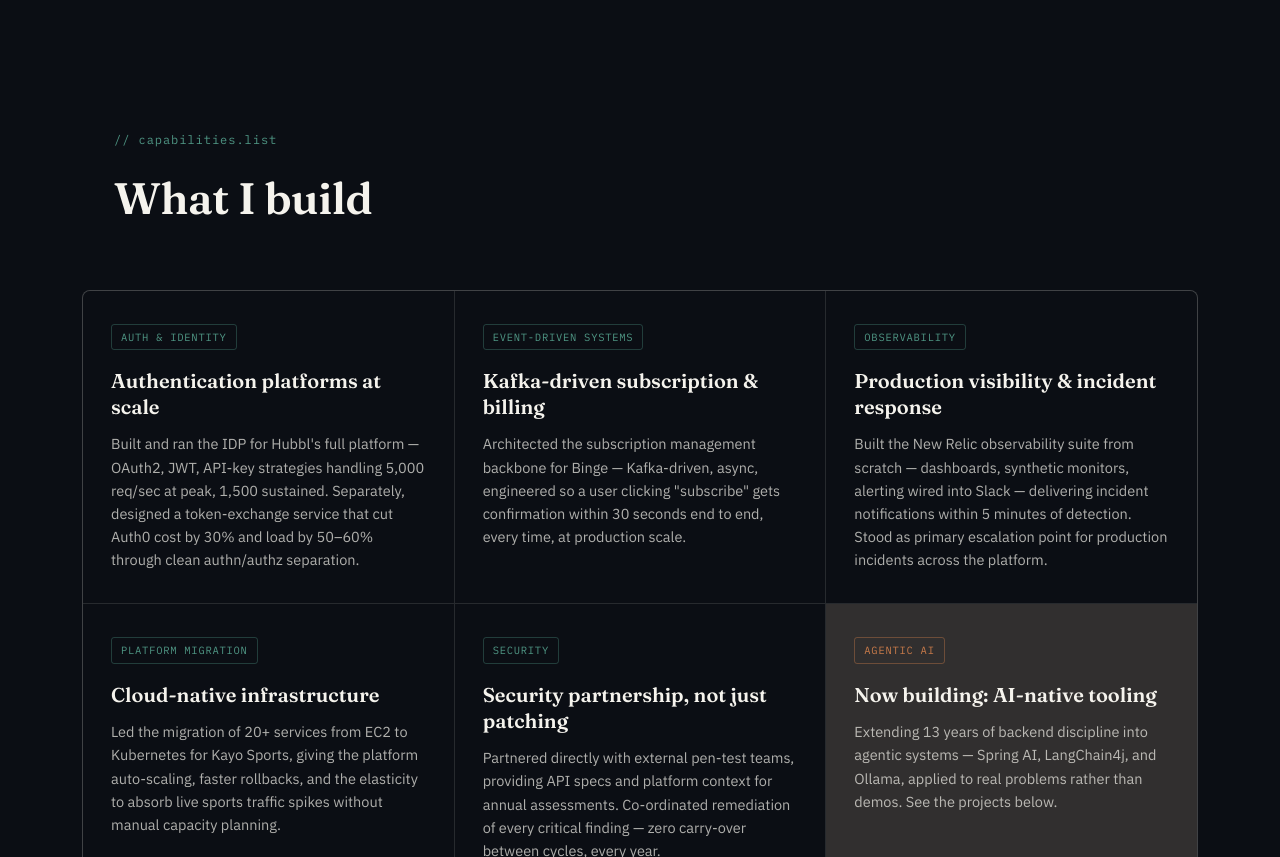
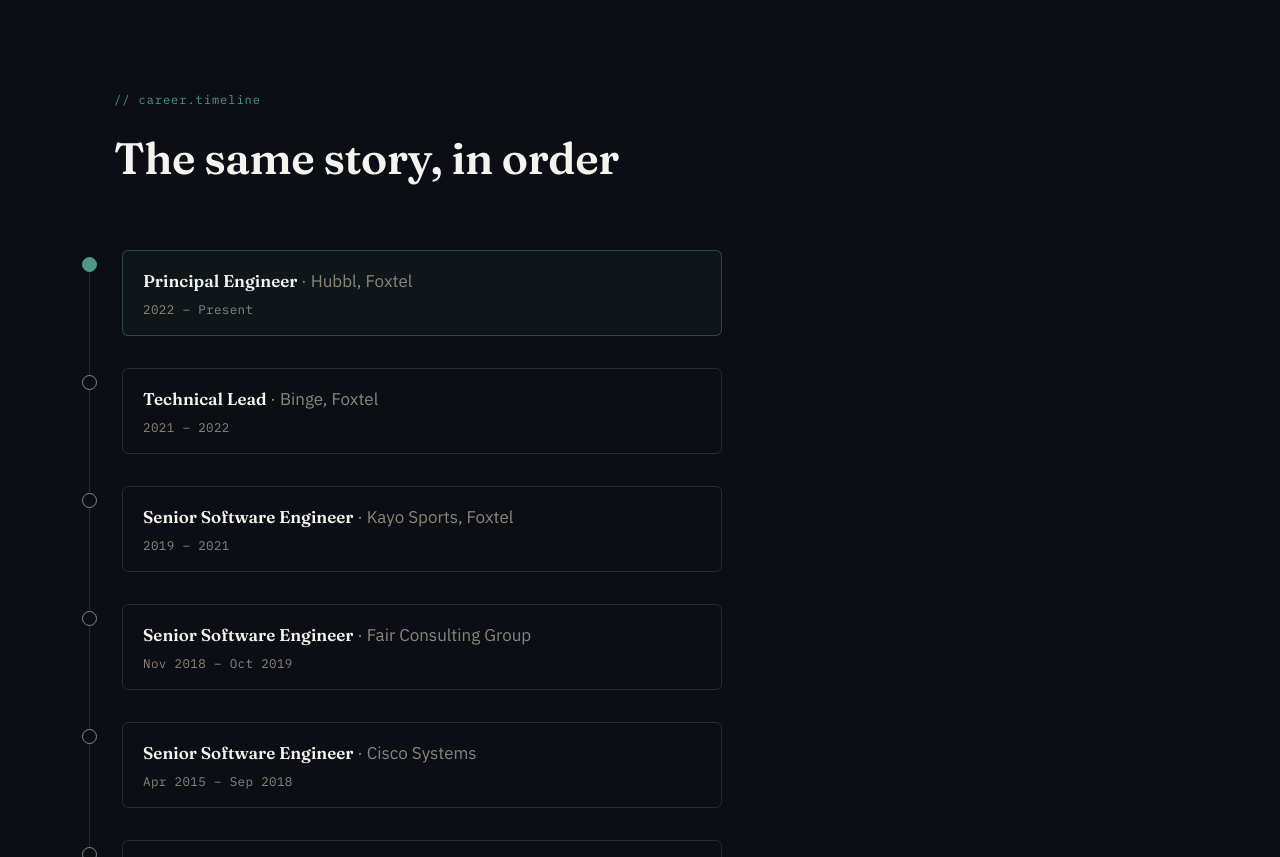
Before and after one commit to vignesh-krishnamurthy/vignesh-krishnamurthy.github.io, a plain HTML site: page index.html in a window 1280 px wide. Shown: the part 1943-2800 px from the top of the page. Drawn offline with Linux system fonts and the light colour scheme.

Commit message:
Changed timeline display and added favicon

```diff
--- a/index.html
+++ b/index.html
@@ -8,6 +8,7 @@
 <link rel="preconnect" href="https://fonts.googleapis.com">
 <link rel="preconnect" href="https://fonts.gstatic.com" crossorigin>
 <link href="https://fonts.googleapis.com/css2?family=Fraunces:opsz,wght@9..144,400;9..144,500;9..144,600;9..144,700&family=IBM+Plex+Sans:wght@400;500;600&family=IBM+Plex+Mono:wght@400;500;600&display=swap" rel="stylesheet">
+<link rel="icon" type="image/svg+xml" href="favicon.svg">
 <link rel="stylesheet" href="style.css">
 </head>
 <body>
@@ -18,6 +19,7 @@
     <span class="nav-mark">VK</span>
     <div class="nav-links">
       <a href="#system">System</a>
+      <a href="#timeline">Timeline</a>
       <a href="#services">Services</a>
       <a href="#stack">Stack</a>
       <a href="#projects">Projects</a>
@@ -82,6 +84,65 @@
       <span class="blink">▍</span> select a service node above
     </div>
   </div>
+</section>
+
+<!-- ============ TIMELINE (vertical ladder, most recent first) ============ -->
+<section class="timeline" id="timeline">
+  <div class="section-head">
+    <span class="eyebrow">// career.timeline</span>
+    <h2>The same story, in order</h2>
+  </div>
+  <ol class="timeline-list">
+
+    <li class="timeline-item timeline-item-current">
+      <span class="timeline-dot"></span>
+      <div class="timeline-card">
+        <p class="timeline-title">Principal Engineer <span class="timeline-company">· Hubbl, Foxtel</span></p>
+        <p class="timeline-dates">2022 – Present</p>
+      </div>
+    </li>
+
+    <li class="timeline-item">
+      <span class="timeline-dot"></span>
+      <div class="timeline-card">
+        <p class="timeline-title">Technical Lead <span class="timeline-company">· Binge, Foxtel</span></p>
+        <p class="timeline-dates">2021 – 2022</p>
+      </div>
+    </li>
+
+    <li class="timeline-item">
+      <span class="timeline-dot"></span>
+      <div class="timeline-card">
+        <p class="timeline-title">Senior Software Engineer <span class="timeline-company">· Kayo Sports, Foxtel</span></p>
+        <p class="timeline-dates">2019 – 2021</p>
+      </div>
+    </li>
+
+    <li class="timeline-item">
+      <span class="timeline-dot"></span>
+      <div class="timeline-card">
+        <p class="timeline-title">Senior Software Engineer <span class="timeline-company">· Fair Consulting Group</span></p>
+        <p class="timeline-dates">Nov 2018 – Oct 2019</p>
+      </div>
+    </li>
+
+    <li class="timeline-item">
+      <span class="timeline-dot"></span>
+      <div class="timeline-card">
+        <p class="timeline-title">Senior Software Engineer <span class="timeline-company">· Cisco Systems</span></p>
+        <p class="timeline-dates">Apr 2015 – Sep 2018</p>
+      </div>
+    </li>
+
+    <li class="timeline-item">
+      <span class="timeline-dot"></span>
+      <div class="timeline-card">
+        <p class="timeline-title">Software Engineer <span class="timeline-company">· Aris Global</span></p>
+        <p class="timeline-dates">Jul 2013 – Apr 2015</p>
+      </div>
+    </li>
+
+  </ol>
 </section>
 
 <!-- ============ WHAT I BUILD / SERVICES ============ -->
--- a/style.css
+++ b/style.css
@@ -544,3 +544,77 @@ a:focus-visible { outline: 2px solid var(--teal-bright); outline-offset: 3px; }
   stroke: var(--teal-bright);
   stroke-width: 2px;
 }
+
+/* ============================================
+   CAREER TIMELINE (vertical ladder, most recent first)
+   ============================================ */
+.timeline {
+  max-width: var(--container);
+  margin: 0 auto;
+  padding: 0 32px 100px;
+}
+.timeline-list {
+  list-style: none;
+  margin: 0;
+  padding: 0;
+  position: relative;
+  max-width: 640px;
+}
+.timeline-list::before {
+  content: "";
+  position: absolute;
+  left: 7px;
+  top: 8px;
+  bottom: 8px;
+  width: 1px;
+  background: var(--line);
+}
+.timeline-item {
+  position: relative;
+  padding: 0 0 32px 40px;
+}
+.timeline-item:last-child { padding-bottom: 0; }
+.timeline-dot {
+  position: absolute;
+  left: 0;
+  top: 7px;
+  width: 15px;
+  height: 15px;
+  border-radius: 50%;
+  background: var(--ink);
+  border: 1.5px solid var(--label-gray);
+}
+.timeline-item-current .timeline-dot {
+  border-color: var(--teal-bright);
+  background: var(--teal-bright);
+}
+.timeline-card {
+  border: 1px solid var(--line);
+  border-radius: 6px;
+  padding: 16px 20px;
+  transition: background 0.2s ease, border-color 0.2s ease;
+}
+.timeline-item-current .timeline-card {
+  border-color: rgba(79, 150, 132, 0.4);
+  background: rgba(79, 150, 132, 0.06);
+}
+.timeline-card:hover { background: var(--ink-soft); }
+.timeline-title {
+  font-family: var(--font-display);
+  font-size: 17px;
+  font-weight: 600;
+  color: var(--paper);
+  margin: 0 0 4px;
+}
+.timeline-company {
+  font-family: var(--font-body);
+  font-weight: 400;
+  color: var(--label-gray);
+}
+.timeline-dates {
+  font-family: var(--font-mono);
+  font-size: 12.5px;
+  letter-spacing: 0.03em;
+  color: var(--label-gray);
+  margin: 0;
+}
```
Also changed, not shown: favicon.svg (added).
